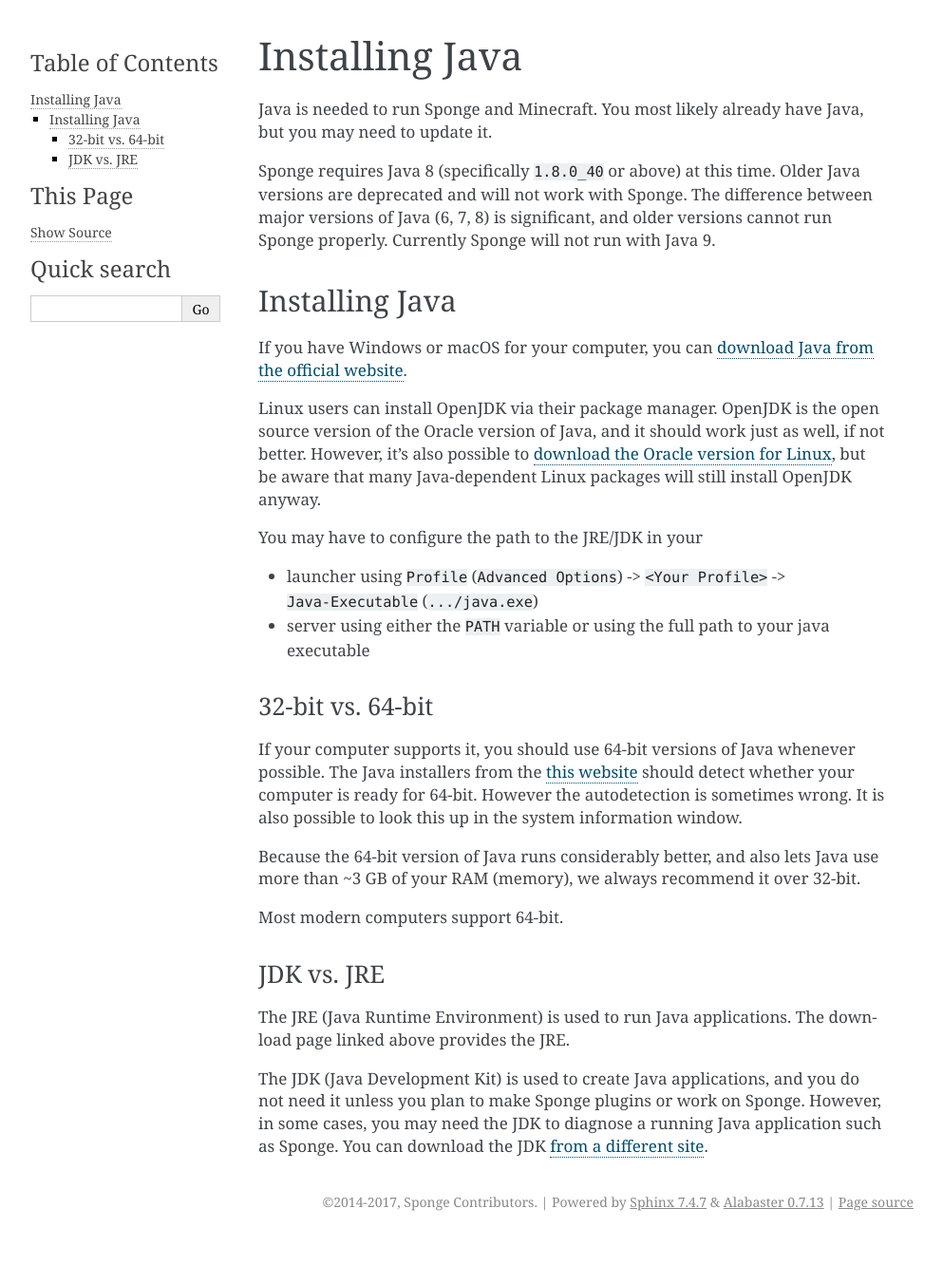
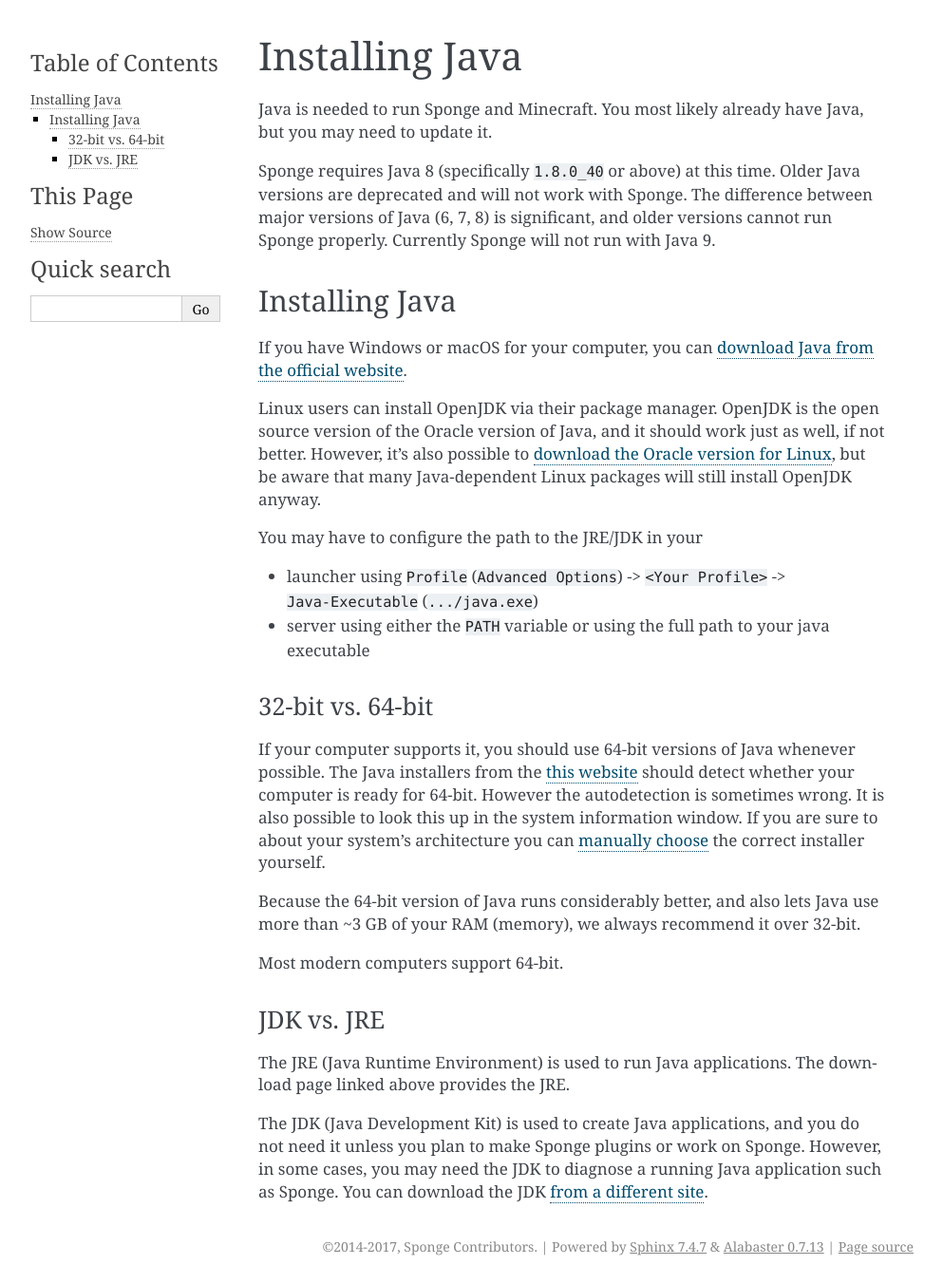
Before and after one commit to SpongePowered/SpongeDocs, a Sphinx documentation site: the page built from source/server/getting-started/jre.rst, in a window 1280 px wide. Shown: the whole page at 95% size, without its empty margins (148-1141 px from the left). Built offline with Sphinx 7.4.7, drawn with Linux system fonts in a browser that asks for light colours; pages that are not in the unit, such as notebooks, are missing from menus; before the commit the page ends 1305 px from its top, so only the background shows below that.

Commit message:
Fix minor issues.

```diff
--- a/source/server/getting-started/implementations/spongevanilla.rst
+++ b/source/server/getting-started/implementations/spongevanilla.rst
@@ -46,7 +46,7 @@
 
 .. warning::
 
-    Don't double-click the ``.jar`` file! As it will start the server without a window to control it.
+    Don't double-click the ``.jar`` file, as it will start the server without a window to control it!
 
 
 Links
--- a/source/server/getting-started/jre.rst
+++ b/source/server/getting-started/jre.rst
@@ -30,6 +30,8 @@
 If your computer supports it, you should use 64-bit versions of Java whenever possible. The Java installers from the
 `this website <https://java.com/en/download/>`__ should detect whether your computer is ready for 64-bit.
 However the autodetection is sometimes wrong. It is also possible to look this up in the system information window.
+If you are sure to about your system's architecture you can
+`manually choose <https://java.com/en/download/manual.jsp>`__ the correct installer yourself.
 
 Because the 64-bit version of Java runs considerably better, and also lets Java use more than ~3 GB of your RAM (memory),
 we always recommend it over 32-bit.
```
